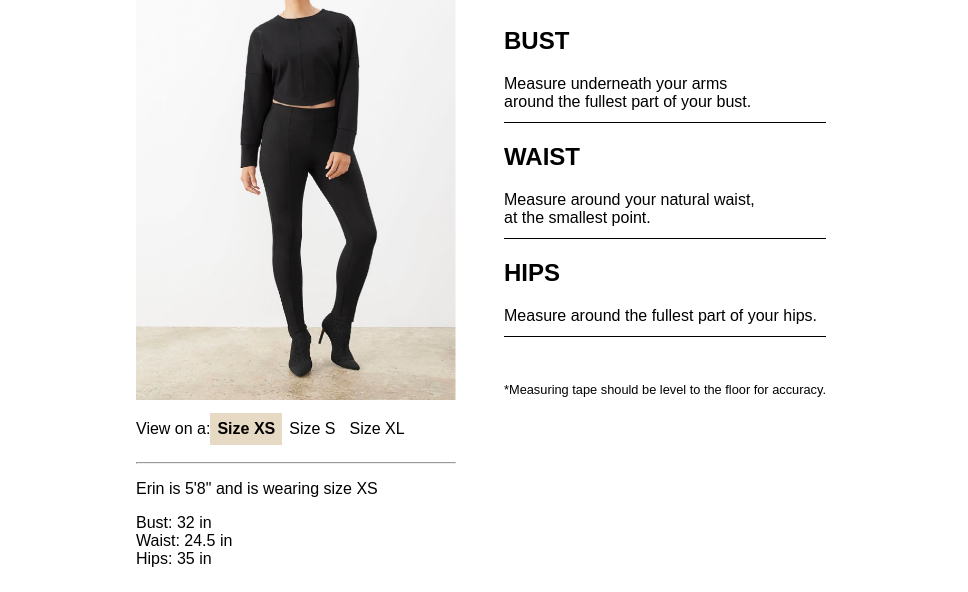
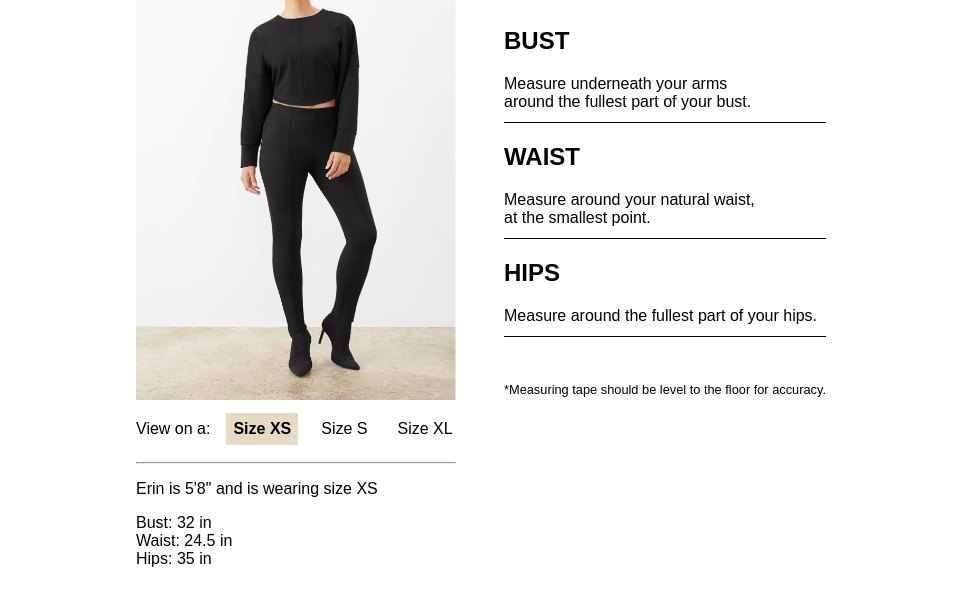
Before and after one commit to yexeniaf/dual-bottom-guide, a plain HTML site: page index.html in a window 1280 px wide. Shown: the part 445-1037 px from the top of the page, without its empty margins (0-968 px from the left). Drawn offline with Linux system fonts and the light colour scheme.

Commit message:
size option alignment

```diff
--- a/index.html
+++ b/index.html
@@ -100,19 +100,14 @@
       </table>
     </div>
   </div>
-
- <!-- Image measuring Guide -->
+  <!-- Image measuring Guide -->
   <div class="measuring-guide">
     <div>
-    <div class="test">
-      <div class="image-info">
-      <img src="images/size-xs.png" alt="extra small size model" id="model-image" >
-    </div>
-      <div class="test2">
-      <p>View on a:</p>
-
-      <div class="switch-toggle switch-3 switch-candy">
-
+        <div class="image-info">
+          <img src="images/size-xs.png" alt="extra small size model" id="model-image">
+        <div class="size-options">
+          <p>View on a:</p>
+        <div class="switch-toggle switch-3 switch-candy">
         <input id="XS" name="state-d" type="radio" checked="checked" value=XS onclick="imageExtraSmall()"/>
         <label for="XS" > Size XS</label>
 
--- a/style.css
+++ b/style.css
@@ -18,7 +18,10 @@ td {
 
 .inches-row, .centimeters-row {
   border: 2px solid black;
-  border-bottom: none;
+}
+
+.centimeters-hidden {
+  border: none;
 }
 
 
@@ -149,7 +152,6 @@ td {
 
 .hidden {
   display: none;
-  border: none!important;
 }
 
 /* Measuring Guide With Image */
@@ -189,14 +191,11 @@ hr {
 }
 
 /* Image and Info Alignment */
-.test {
-  display: flex;
-  flex-direction: column;
-}
+
 
 /* Toggle Alignment With View Text */
 
-.test2 {
+.size-options {
   display: flex;
   align-items: center;
 }
@@ -217,8 +216,12 @@ hr {
  float:left;
  color: black;
  cursor: pointer;
+ margin-left: 1rem;
 }
 .switch-toggle input:checked + label {
  background: #e7dac4;
  font-weight: 700;
+
 }
+
+/* Pop-up function */
```
